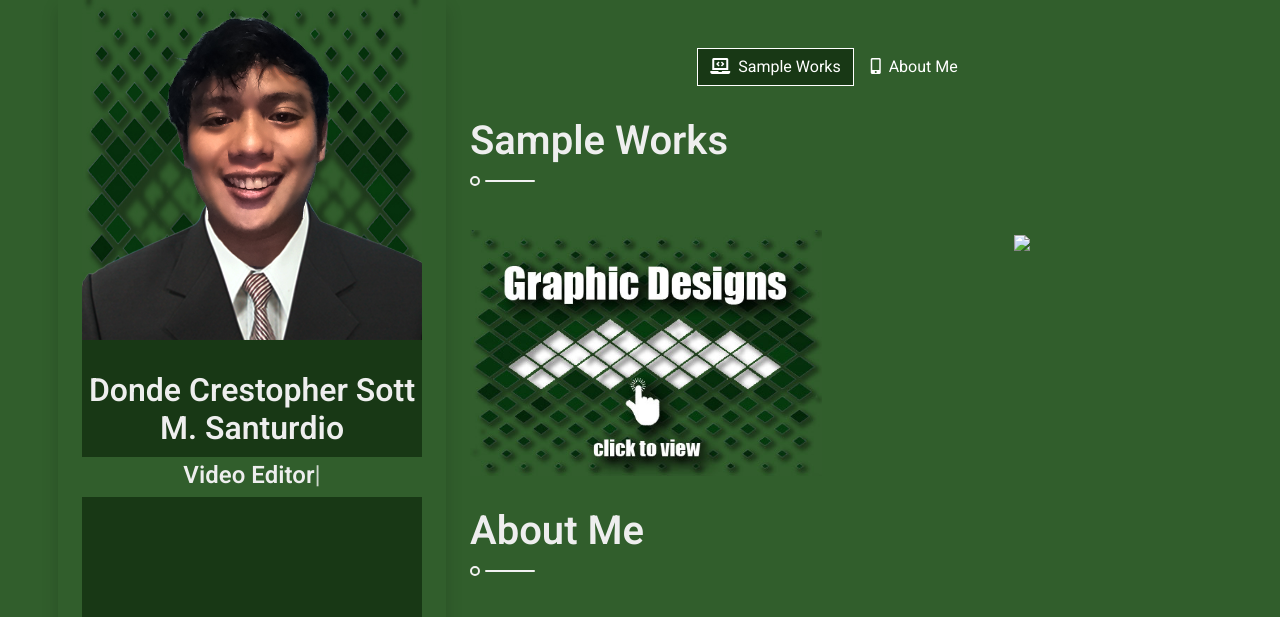
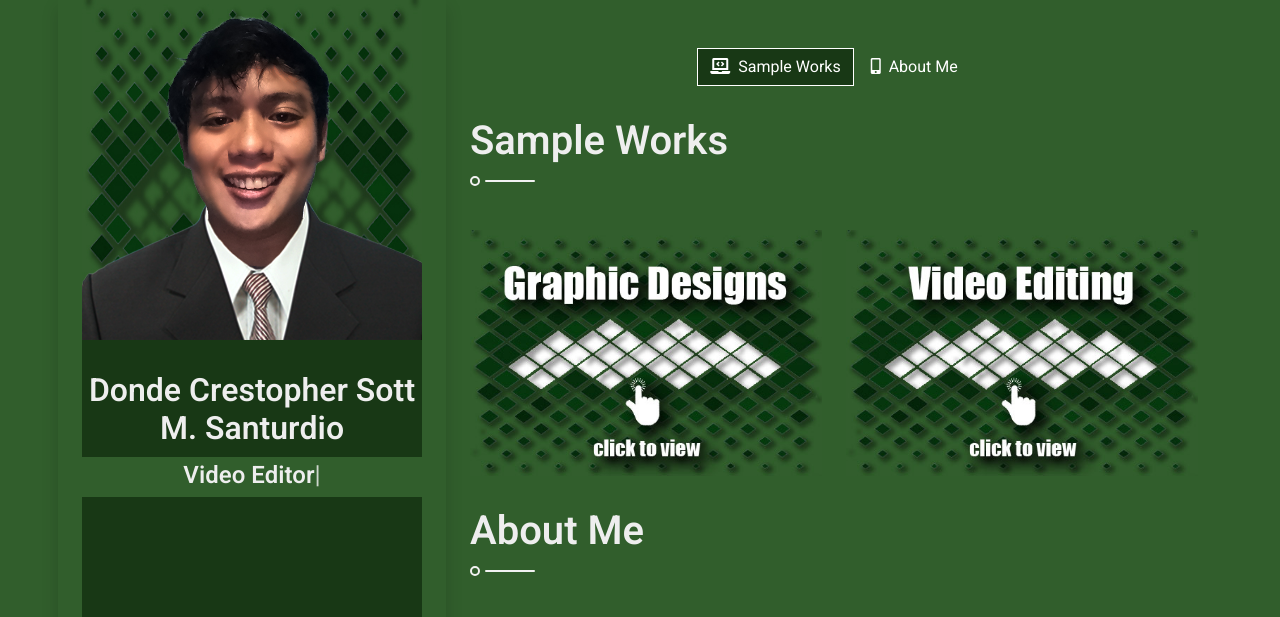
Before and after one commit to DondeSanturdio/Donde_Santurdio, a plain HTML site: page index.html in a window 1280 px wide. Shown: the top 617 px of the page. Drawn offline with nearby package versions, Linux system fonts and the light colour scheme.

Commit message:
11-06-23

```diff
--- a/index.html
+++ b/index.html
@@ -94,7 +94,7 @@
                                         <div class="position-relative overflow-hidden mb-2">
                                             <div class="d-flex align-items-center justify-content-center">
                                                 <a href="VideoEditing.html">
-                                                    <img class="img-fluid w-100" src="img/videoediting.jpg">
+                                                    <img class="img-fluid w-100" src="img/VideoEditing.jpg">
                                                 </a>
                                             </div>
                                         </div>
```
Also changed, not shown: img/VideoEditing.jpg (added).
